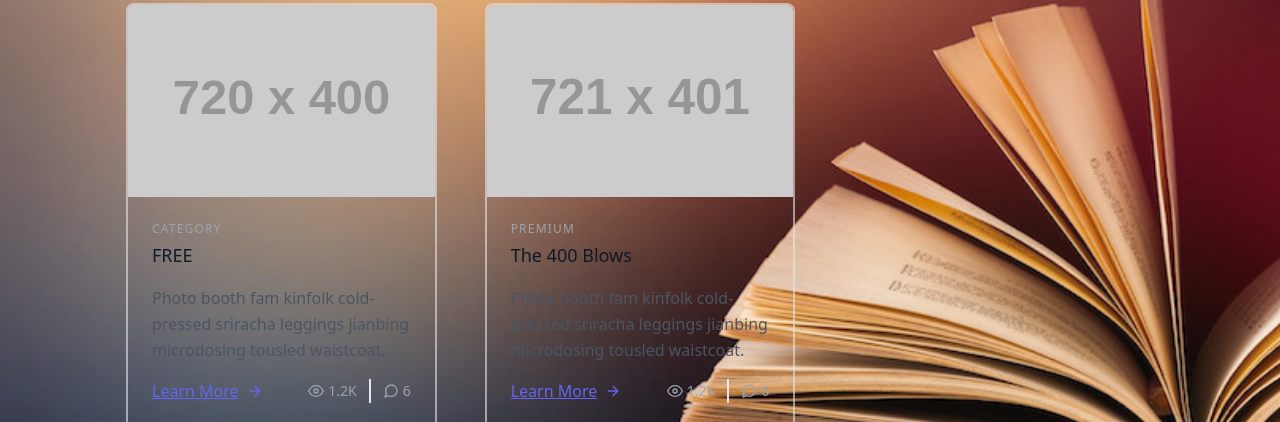
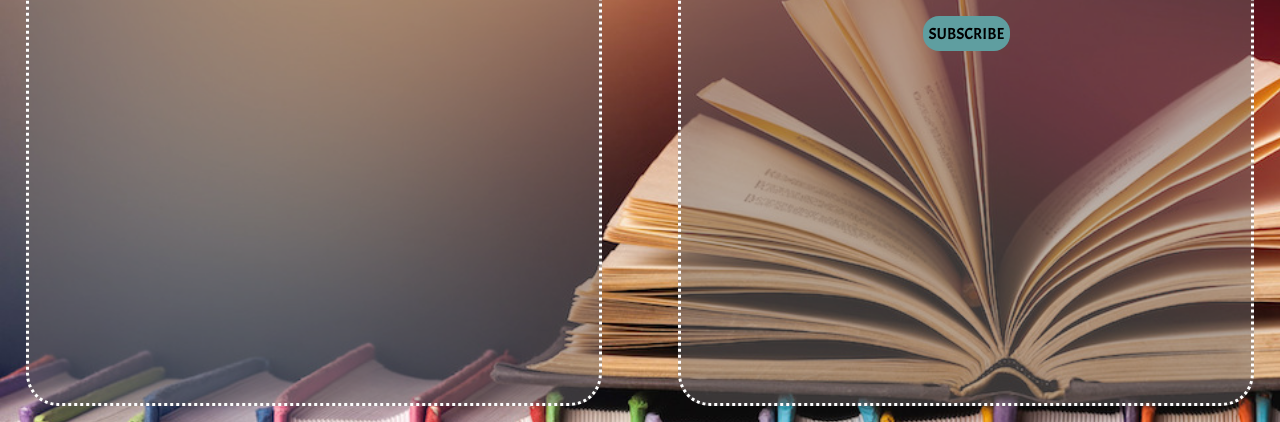
Before and after one commit to ravi0818/Bookstagram, a plain HTML site: page subscription.html in a window 1280 px wide. Shown: the part 253-675 px from the top of the page. Drawn offline with nearby package versions, Linux system fonts and the light colour scheme; files that its build step writes are made by us from their sources; placeholder pictures from the web are drawn by us; files whose address does not match are found by name.

Commit message:
SubscriptionPageUpdate

```diff
--- a/CSS/Header.css
+++ b/CSS/Header.css
@@ -1,3 +1,4 @@
+
 header{
     background-image: url(../images/bg1.jpg);
     margin: 0%;
--- a/CSS/style.css
+++ b/CSS/style.css
@@ -27,6 +27,8 @@ h2{
 .box1{
     color: rgb(255,0,0);
     display: inline-block;
+    overflow: scroll;
+    height: 30rem;
     font-family: 'Acme', sans-serif;
     border: dotted #fff;
     width: 100%;padding: 1%;
@@ -42,6 +44,8 @@ h2{
     color: rgb(29, 122, 209);
     display: inline-block;
     border: double #fff;
+    height: 91rem;
+    overflow: scroll;
     font-family: 'Acme', sans-serif;
     width: 100%;padding: 1%;
 }
--- a/Snippet/Header.html
+++ b/Snippet/Header.html
@@ -1,9 +1,13 @@
 <link rel="stylesheet" href="CSS/Header.css">
+<link rel="preconnect" href="https://fonts.gstatic.com">
+<link href="https://fonts.googleapis.com/css2?family=Acme&display=swap" rel="stylesheet">
+<link href="https://fonts.googleapis.com/css2?family=Lobster&display=swap" rel="stylesheet">
 <header>
     <div class="container-fluid">
       <div class="hbg1">
         <hr>
         <nav class="hdnav">
+
           <h1>Bookstagram4U</h1>
         </nav>
         <nav class="hdnav1">
--- a/subscription.css
+++ b/subscription.css
@@ -7,3 +7,43 @@ body{
     background-repeat: none;
     background-size: cover;
 }
+
+.boxfree, .boxPro{
+    display: inline-block;
+    border: dotted #fff;
+    padding: .5%;
+    margin: 2%;
+    color: #fff;
+    font-family: 'Acme', sans-serif;
+    width: 45%;
+    text-align: center;
+    height: 30rem;
+    border-radius: 2rem;
+    background-color: rgba(114, 107, 107, 0.466);
+}
+
+.boxPro h1, .boxfree h1{
+    animation: textanime 5s infinite;
+}
+
+.boxPro{
+    float: right;
+}
+
+@keyframes textanime{
+    0%, 24%{
+        font-size: 2.5em;
+    }
+    25%, 49%{
+        font-size: 2.75em;
+        color: rgb(12, 4, 56);
+    }
+}
+
+.boxPro button{
+    border: blue;
+    border-radius: 1em;
+    background-color: cadetblue;
+    padding: 1%;
+    font-size: medium;
+}
--- a/subscription.html
+++ b/subscription.html
@@ -4,82 +4,32 @@
     <meta charset="UTF-8">
     <meta name="viewport" content="width=device-width, initial-scale=1.0">
     <link rel="_shortcut icon" href="images/icon.png">
-    <link rel="stylesheet" href="CSS/subscription.css">
-    <link href="https://unpkg.com/tailwindcss@^2/dist/tailwind.min.css" rel="stylesheet">
+    <link rel="stylesheet" href="subscription.css">
+  <link rel="preconnect" href="https://fonts.gstatic.com">
+  <link href="https://fonts.googleapis.com/css2?family=Acme&display=swap" rel="stylesheet">
+  <link href="https://fonts.googleapis.com/css2?family=Lobster&display=swap" rel="stylesheet">
     <title>SUBSCRIPTION</title>
 </head>
 <body>
   <div id="headgen">
 
   </div>
-  <section class="text-gray-600 body-font">
-    <div class="container px-5 py-24 mx-auto">
-      <div class="flex flex-wrap -m-4">
-        <div class="p-4 md:w-1/3">
-          <div class="h-full border-2 border-gray-200 border-opacity-60 rounded-lg overflow-hidden">
-            <img class="lg:h-48 md:h-36 w-full object-cover object-center" src="https://dummyimage.com/720x400" alt="blog">
-            <div class="p-6">
-              <h2 class="tracking-widest text-xs title-font font-medium text-gray-400 mb-1">CATEGORY</h2>
-              <h1 class="title-font text-lg font-medium text-gray-900 mb-3">FREE</h1>
-              <p class="leading-relaxed mb-3">Photo booth fam kinfolk cold-pressed sriracha leggings jianbing microdosing tousled waistcoat.</p>
-              <div class="flex items-center flex-wrap ">
-                <a class="text-indigo-500 inline-flex items-center md:mb-2 lg:mb-0">Learn More
-                  <svg class="w-4 h-4 ml-2" viewBox="0 0 24 24" stroke="currentColor" stroke-width="2" fill="none" stroke-linecap="round" stroke-linejoin="round">
-                    <path d="M5 12h14"></path>
-                    <path d="M12 5l7 7-7 7"></path>
-                  </svg>
-                </a>
-                <span class="text-gray-400 mr-3 inline-flex items-center lg:ml-auto md:ml-0 ml-auto leading-none text-sm pr-3 py-1 border-r-2 border-gray-200">
-                  <svg class="w-4 h-4 mr-1" stroke="currentColor" stroke-width="2" fill="none" stroke-linecap="round" stroke-linejoin="round" viewBox="0 0 24 24">
-                    <path d="M1 12s4-8 11-8 11 8 11 8-4 8-11 8-11-8-11-8z"></path>
-                    <circle cx="12" cy="12" r="3"></circle>
-                  </svg>1.2K
-                </span>
-                <span class="text-gray-400 inline-flex items-center leading-none text-sm">
-                  <svg class="w-4 h-4 mr-1" stroke="currentColor" stroke-width="2" fill="none" stroke-linecap="round" stroke-linejoin="round" viewBox="0 0 24 24">
-                    <path d="M21 11.5a8.38 8.38 0 01-.9 3.8 8.5 8.5 0 01-7.6 4.7 8.38 8.38 0 01-3.8-.9L3 21l1.9-5.7a8.38 8.38 0 01-.9-3.8 8.5 8.5 0 014.7-7.6 8.38 8.38 0 013.8-.9h.5a8.48 8.48 0 018 8v.5z"></path>
-                  </svg>6
-                </span>
-              </div>
-            </div>
-          </div>
-        </div>
-        <div class="p-4 md:w-1/3">
-          <div class="h-full border-2 border-gray-200 border-opacity-60 rounded-lg overflow-hidden">
-            <img class="lg:h-48 md:h-36 w-full object-cover object-center" src="https://dummyimage.com/721x401" alt="blog">
-            <div class="p-6">
-              <h2 class="tracking-widest text-xs title-font font-medium text-gray-400 mb-1">PREMIUM</h2>
-              <h1 class="title-font text-lg font-medium text-gray-900 mb-3">The 400 Blows</h1>
-              <p class="leading-relaxed mb-3">Photo booth fam kinfolk cold-pressed sriracha leggings jianbing microdosing tousled waistcoat.</p>
-              <div class="flex items-center flex-wrap">
-                <a class="text-indigo-500 inline-flex items-center md:mb-2 lg:mb-0">Learn More
-                  <svg class="w-4 h-4 ml-2" viewBox="0 0 24 24" stroke="currentColor" stroke-width="2" fill="none" stroke-linecap="round" stroke-linejoin="round">
-                    <path d="M5 12h14"></path>
-                    <path d="M12 5l7 7-7 7"></path>
-                  </svg>
-                </a>
-                <span class="text-gray-400 mr-3 inline-flex items-center lg:ml-auto md:ml-0 ml-auto leading-none text-sm pr-3 py-1 border-r-2 border-gray-200">
-                  <svg class="w-4 h-4 mr-1" stroke="currentColor" stroke-width="2" fill="none" stroke-linecap="round" stroke-linejoin="round" viewBox="0 0 24 24">
-                    <path d="M1 12s4-8 11-8 11 8 11 8-4 8-11 8-11-8-11-8z"></path>
-                    <circle cx="12" cy="12" r="3"></circle>
-                  </svg>1.2K
-                </span>
-                <span class="text-gray-400 inline-flex items-center leading-none text-sm">
-                  <svg class="w-4 h-4 mr-1" stroke="currentColor" stroke-width="2" fill="none" stroke-linecap="round" stroke-linejoin="round" viewBox="0 0 24 24">
-                    <path d="M21 11.5a8.38 8.38 0 01-.9 3.8 8.5 8.5 0 01-7.6 4.7 8.38 8.38 0 01-3.8-.9L3 21l1.9-5.7a8.38 8.38 0 01-.9-3.8 8.5 8.5 0 014.7-7.6 8.38 8.38 0 013.8-.9h.5a8.48 8.48 0 018 8v.5z"></path>
-                  </svg>6
-                </span>
-              </div>
-            </div>
-          </div>
-        </div>
-      </div>
+
+  <div>
+    <div class="boxfree">
+      <h1>FREEMIUM</h1>
+      <hr>
     </div>
-  </section>
+    <div class="boxPro">
+      <h1>PREMIUM</h1>
+      <hr>
+      <button onclick="">SUBSCRIBE</button>
+    </div>
+  </div>
 
-    <div id="footgen">
+  <div id="footgen">
 
-    </div>
+  </div>
 
 <link href="https://cdn.jsdelivr.net/npm/bootstrap@5.0.0-beta1/dist/css/bootstrap.min.css" rel="stylesheet" integrity="sha384-giJF6kkoqNQ00vy+HMDP7azOuL0xtbfIcaT9wjKHr8RbDVddVHyTfAAsrekwKmP1" crossorigin="anonymous">
 
```
Also changed, not shown: index.html (+2 -2 lines), images/freemium.jpg (added), images/premium.png (added).
